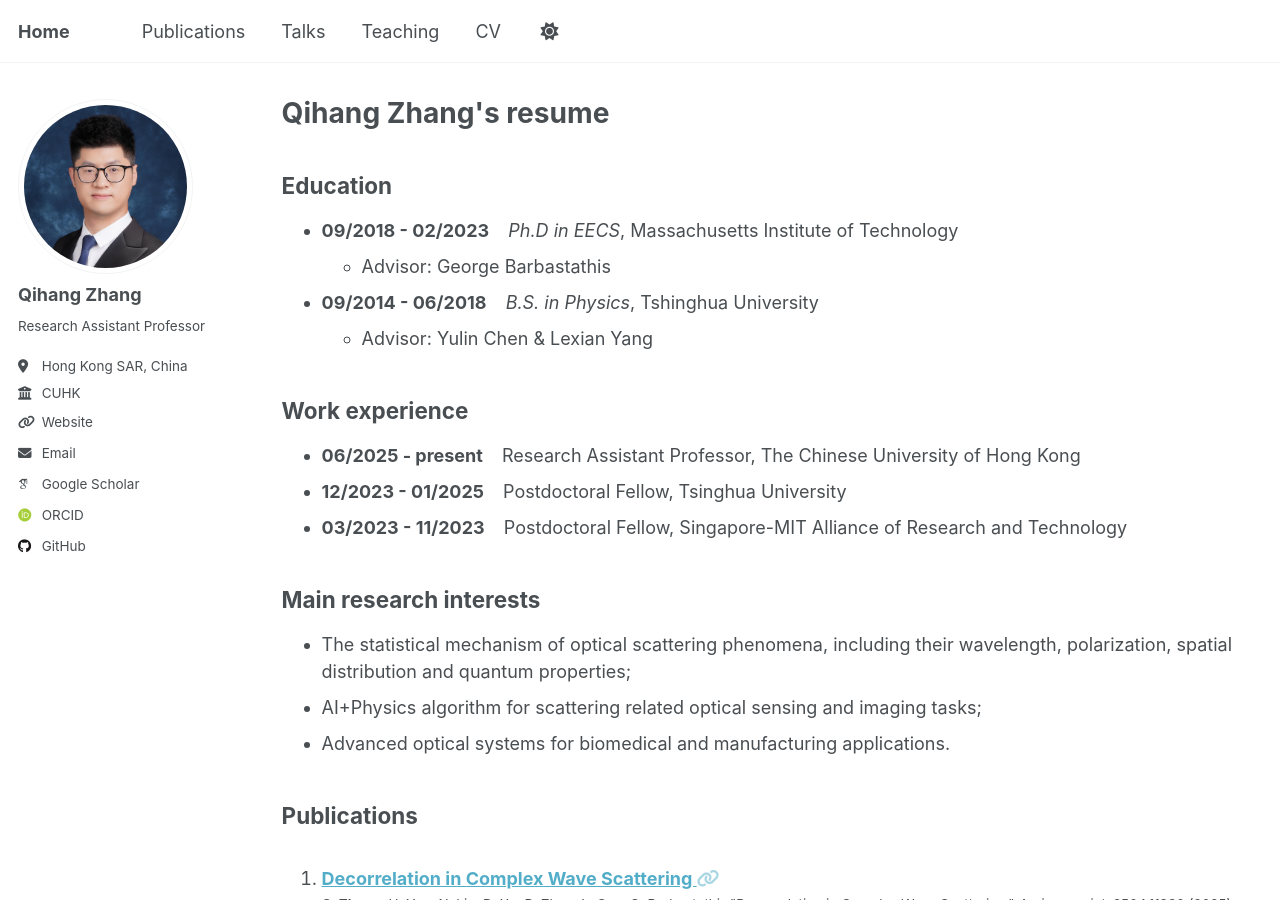
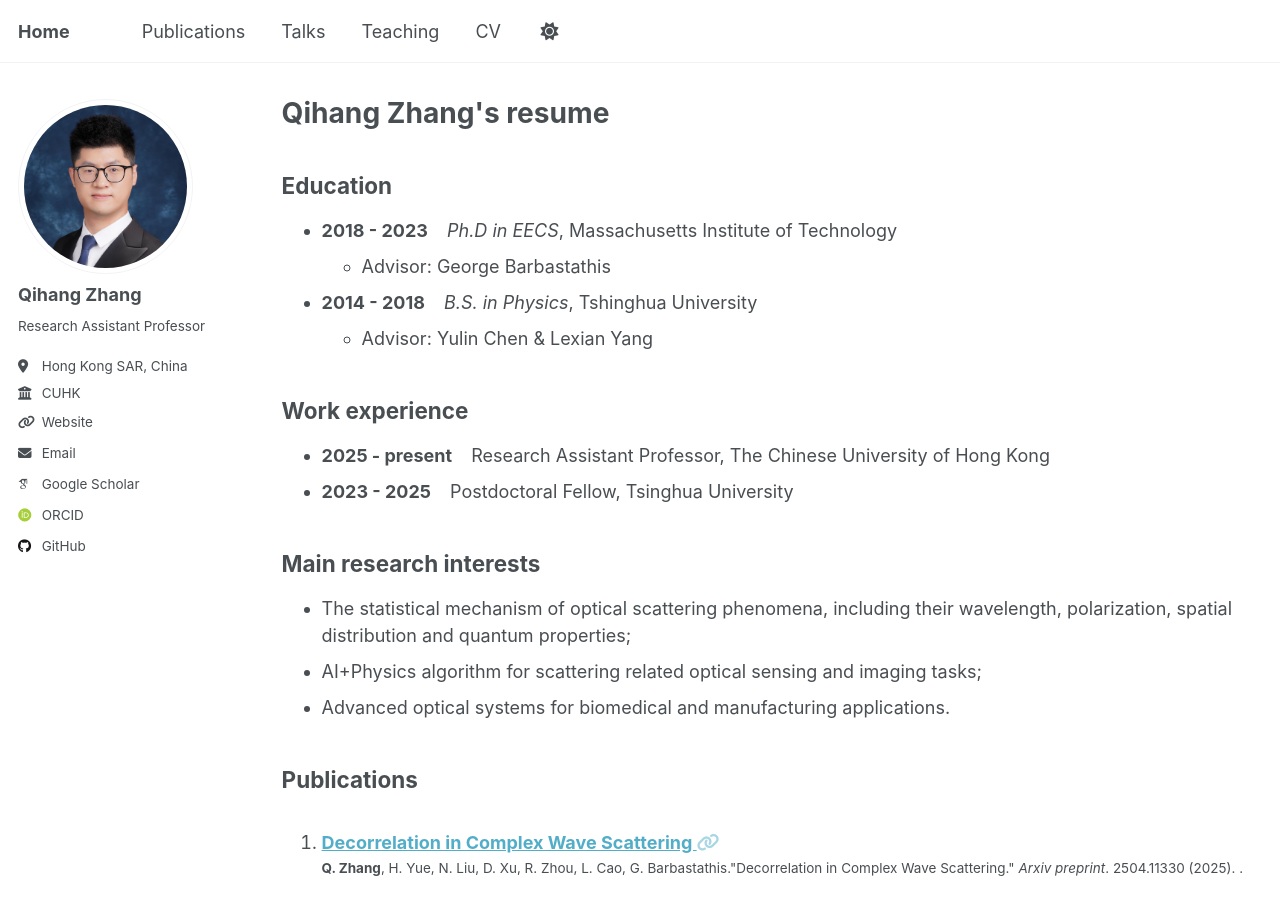
Before and after one commit to qhzhang95/qhzhang95.github.io, a Jekyll site: the page built from _pages/cv.md, in a window 1280 px wide and 900 px high. Built offline with Jekyll 4.4.1, drawn with Linux system fonts in a browser that asks for light colours; some web fonts are replaced; a script that is not in the unit is left out.

Commit message:
Update cv.md

```diff
--- a/_pages/cv.md
+++ b/_pages/cv.md
@@ -11,17 +11,16 @@ redirect_from:
 
 Education
 ------
-* **09/2018 - 02/2023** &ensp; _Ph.D in EECS_, Massachusetts Institute of Technology
+* **2018 - 2023** &ensp; _Ph.D in EECS_, Massachusetts Institute of Technology
   * Advisor: George Barbastathis
 
-* **09/2014 - 06/2018** &ensp; _B.S. in Physics_, Tshinghua University
+* **2014 - 2018** &ensp; _B.S. in Physics_, Tshinghua University
   * Advisor: Yulin Chen & Lexian Yang
 
 Work experience
 ------
-* **06/2025 - present** &ensp; Research Assistant Professor, The Chinese University of Hong Kong
-* **12/2023 - 01/2025** &ensp; Postdoctoral Fellow, Tsinghua University
-* **03/2023 - 11/2023** &ensp; Postdoctoral Fellow, Singapore-MIT Alliance of Research and Technology
+* **2025 - present** &ensp; Research Assistant Professor, The Chinese University of Hong Kong
+* **2023 - 2025** &ensp; Postdoctoral Fellow, Tsinghua University
 
 Main research interests
 ------
```
